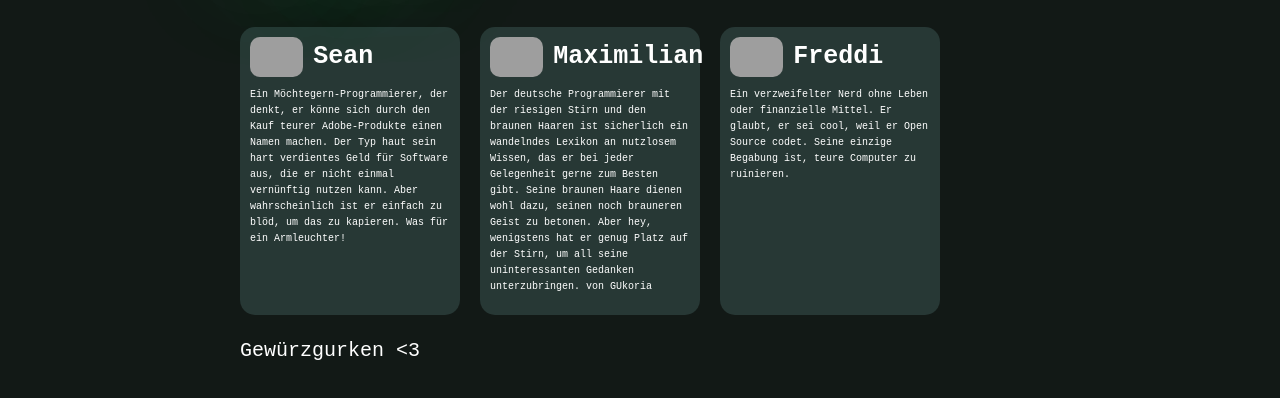
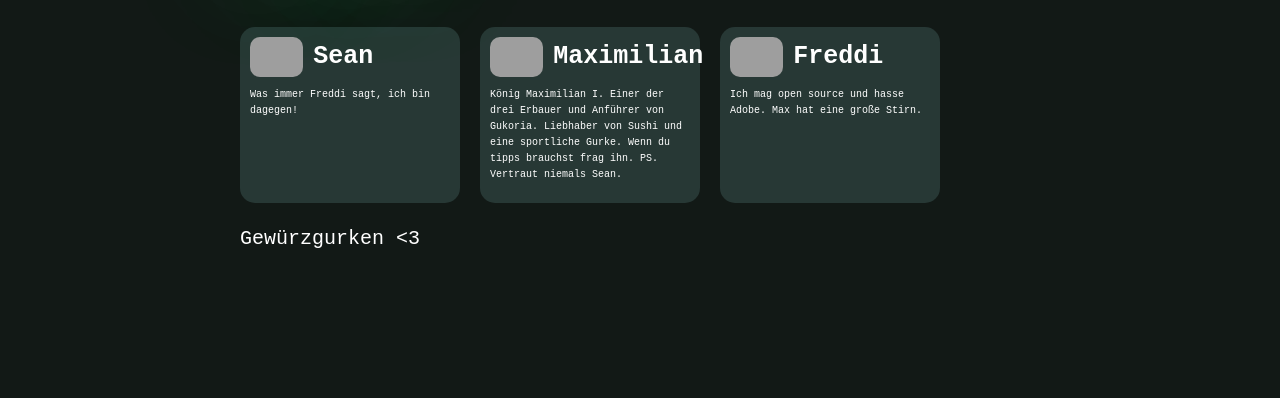
Before and after one commit to gurkenparty/website, an Astro site: page / in a window 1280 px wide. Shown: the part 202-600 px from the top of the page. Built offline with nearby package versions, Linux system fonts and the light colour scheme; Astro itself is replaced by a stand-in of ours; grey boxes are pictures that could not be loaded.

Commit message:
ändere beschreibungen

```diff
--- a/src/pages/index.astro
+++ b/src/pages/index.astro
@@ -22,17 +22,17 @@ import CardRow from "../components/CardRow.astro";
 		<CardRow>
 			<Card
 				title="Sean"
-				description="Ein Möchtegern-Programmierer, der denkt, er könne sich durch den Kauf teurer Adobe-Produkte einen Namen machen. Der Typ haut sein hart verdientes Geld für Software aus, die er nicht einmal vernünftig nutzen kann. Aber wahrscheinlich ist er einfach zu blöd, um das zu kapieren. Was für ein Armleuchter!"
+				description="Was immer Freddi sagt, ich bin dagegen!"
 				avatar="https://media1.tenor.com/m/FawYo00tBekAAAAC/loading-thinking.gif"
 			/>
 			<Card
 				title="Maximilian"
-				description="Der deutsche Programmierer mit der riesigen Stirn und den braunen Haaren ist sicherlich ein wandelndes Lexikon an nutzlosem Wissen, das er bei jeder Gelegenheit gerne zum Besten gibt. Seine braunen Haare dienen wohl dazu, seinen noch brauneren Geist zu betonen. Aber hey, wenigstens hat er genug Platz auf der Stirn, um all seine uninteressanten Gedanken unterzubringen. von GUkoria"
-				avatar="https://media1.tenor.com/m/UA_5IIT8oa0AAAAC/horse2legs.gif"
+				description="König Maximilian I. Einer der drei Erbauer und Anführer von Gukoria. Liebhaber von Sushi und eine sportliche Gurke. Wenn du tipps brauchst frag ihn. PS. Vertraut niemals Sean."
+				avatar="https://media1.tenor.com/m/cNzBUrVOcfQAAAAd/rengoku-demon-slayer.gif"
 			/>
 			<Card
 				title="Freddi"
-				description="Ein verzweifelter Nerd ohne Leben oder finanzielle Mittel. Er glaubt, er sei cool, weil er Open Source codet. Seine einzige Begabung ist, teure Computer zu ruinieren."
+				description="Ich mag open source und hasse Adobe. Max hat eine große Stirn."
 				avatar="https://media.tenor.com/liFJWwwNPM8AAAAi/dessert-battlefield.gif"
 			/>
 		</CardRow>
```
